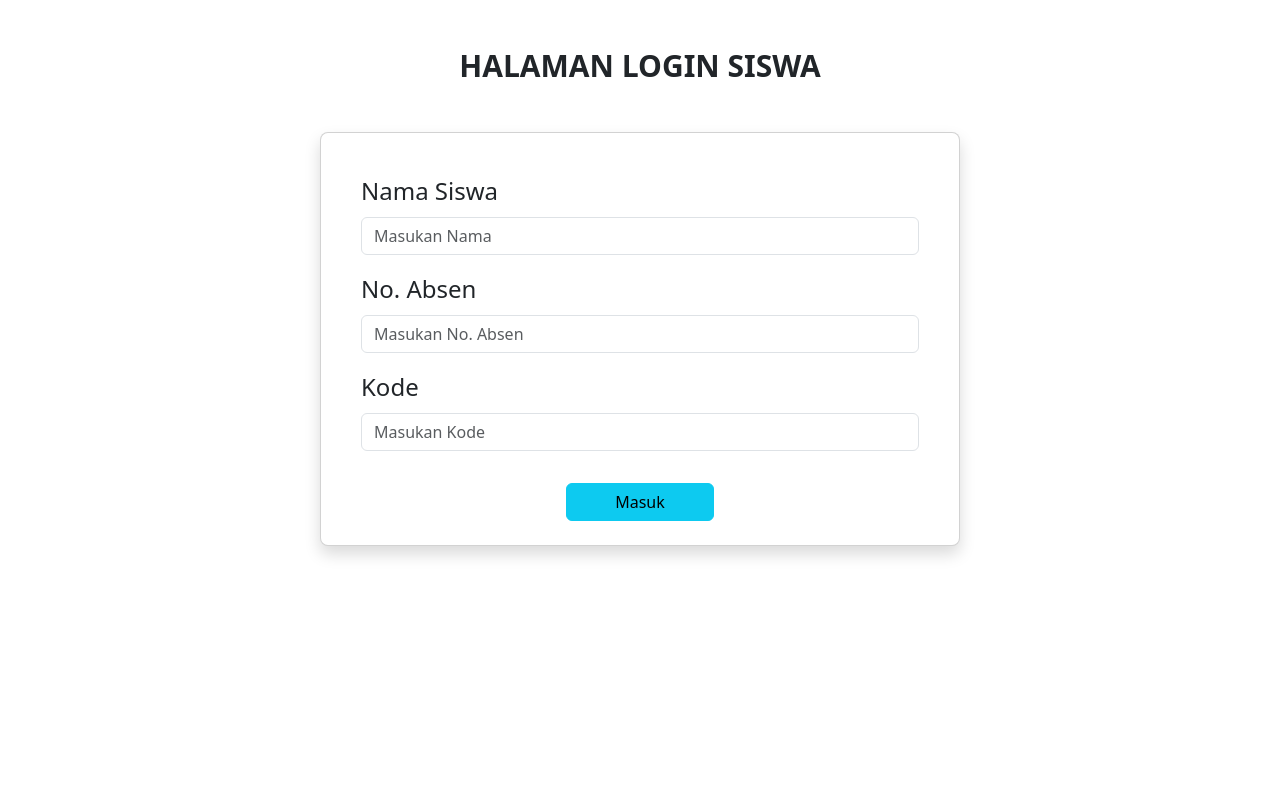
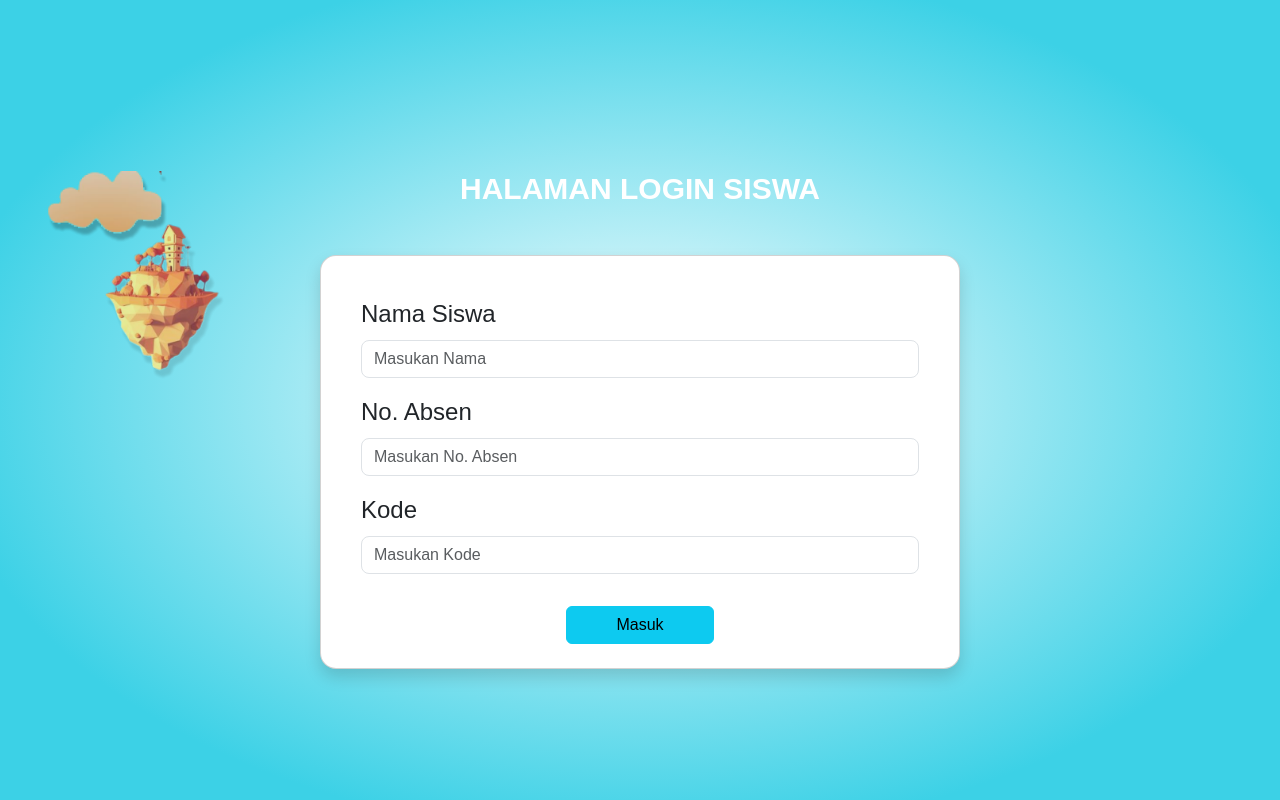
Before and after one commit to irdaislakhuafa/school-exam, a CodeIgniter app: page /school-exam/ in a window 1280 px wide. Run offline with CodeIgniter, Linux system fonts and the light colour scheme.

Commit message:
added my custom css and added image tiny-island-1.png

```diff
--- a/application/libraries/Basic.php
+++ b/application/libraries/Basic.php
@@ -24,6 +24,12 @@ class Basic
             <link rel="stylesheet" type="text/css" href="assets/css/util.css">
             <link rel="stylesheet" type="text/css" href="assets/css/main.css">
             <!--===============================================================================================-->
+
+            <!-- my custom css  -->
+            <link rel="stylesheet" type="text/css" href="assets/custom-styles/style.css">
+
+            <!-- use popins fonts -->
+            <link rel="stylesheet" href="assets/fonts/poppins/Poppins-Regular.ttf">
         </head>
     <?php
     }
--- a/application/views/student/login.php
+++ b/application/views/student/login.php
@@ -61,30 +61,34 @@ $this->basic->headerBootstrap();
         </div>
     </div> -->
 
-    <div class="position-relative py-2 pt-5 px-4 align-content-center">
-        <h1 class="text-uppercase font-weight-bold mb-5 fs-30 text-center">halaman login siswa</h1>
+    <div class="position-relative py-2 h-100 pt-5 px-4 align-content-center default-backgound-color">
+
+        <!-- tidy island 1 -->
+        <img src="assets/images/tiny-island-1.png" class="tiny-island ms-3" alt="island 1">
+
+        <h1 class="text-uppercase font-weight-bold mb-5 fs-30 text-center text-white">halaman login siswa</h1>
         <!-- start card -->
-        <div class="card p-4 shadow  fs-24 start-50 rounded-3 translate-middle-x " style="width: 40rem; height: max-content">
+        <div class="card p-4 shadow  fs-24 start-50 rounded-4 translate-middle-x " style="width: 40rem; height: max-content">
             <div class="card-body">
                 <!-- name of student -->
                 <div class="mb-3">
                     <label for="name" class="form-label">Nama Siswa</label>
                     <div class="input-group mb-3">
-                        <input id="name" name="name" type="text" class="form-control" placeholder="Masukan Nama" aria-label="Masukan Nama" aria-describedby="basic-addon2">
+                        <input id="name" name="name" type="text" class="form-control rounded-3" placeholder="Masukan Nama" aria-label="Masukan Nama" aria-describedby="basic-addon2">
                     </div>
                 </div>
                 <!-- absen code of student -->
                 <div class="mb-3">
                     <label for="name" class="form-label">No. Absen</label>
                     <div class="input-group mb-3">
-                        <input id="name" name="name" type="text" class="form-control" placeholder="Masukan No. Absen" aria-label="Masukan No. Absen" aria-describedby="basic-addon2">
+                        <input id="name" name="name" type="text" class="form-control rounded-3" placeholder="Masukan No. Absen" aria-label="Masukan No. Absen" aria-describedby="basic-addon2">
                     </div>
                 </div>
                 <!-- class code of student -->
                 <div class="mb-3">
                     <label for="name" class="form-label">Kode</label>
                     <div class="input-group mb-3">
-                        <input id="name" name="name" type="text" class="form-control" placeholder="Masukan Kode" aria-label="Masukan Kode" aria-describedby="basic-addon2">
+                        <input id="name" name="name" type="text" class="form-control rounded-3" placeholder="Masukan Kode" aria-label="Masukan Kode" aria-describedby="basic-addon2">
                     </div>
                 </div>
             </div>
--- /dev/null
+++ b/assets/custom-styles/style.css
@@ -0,0 +1,24 @@
+* {
+    font-family: 'Poppins', sans-serif;
+}
+
+/* default input style */
+input {
+    background: #F2F2F2;
+    border-radius: 8px;
+}
+
+input::placeholder {
+    color: #B0B0B0;
+}
+
+.default-backgound-color {
+    background: radial-gradient(54.98% 54.98% at 50% 50%, #FFFFFF 0%, #3CD1E6 100%);
+}
+
+.tiny-island {
+    width: 200px;
+    float: left;
+    position: absolute;
+    height: auto;
+}
```
Also changed, not shown: assets/images/img-01.png (deleted), assets/images/tiny-island-1.png (added).
